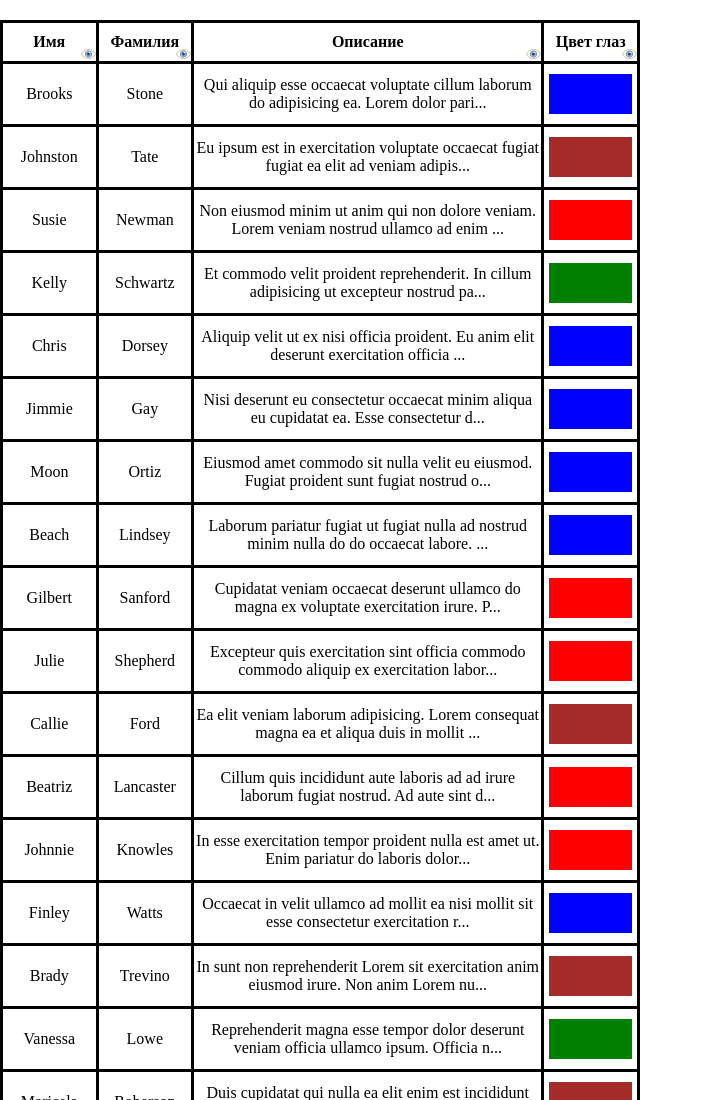
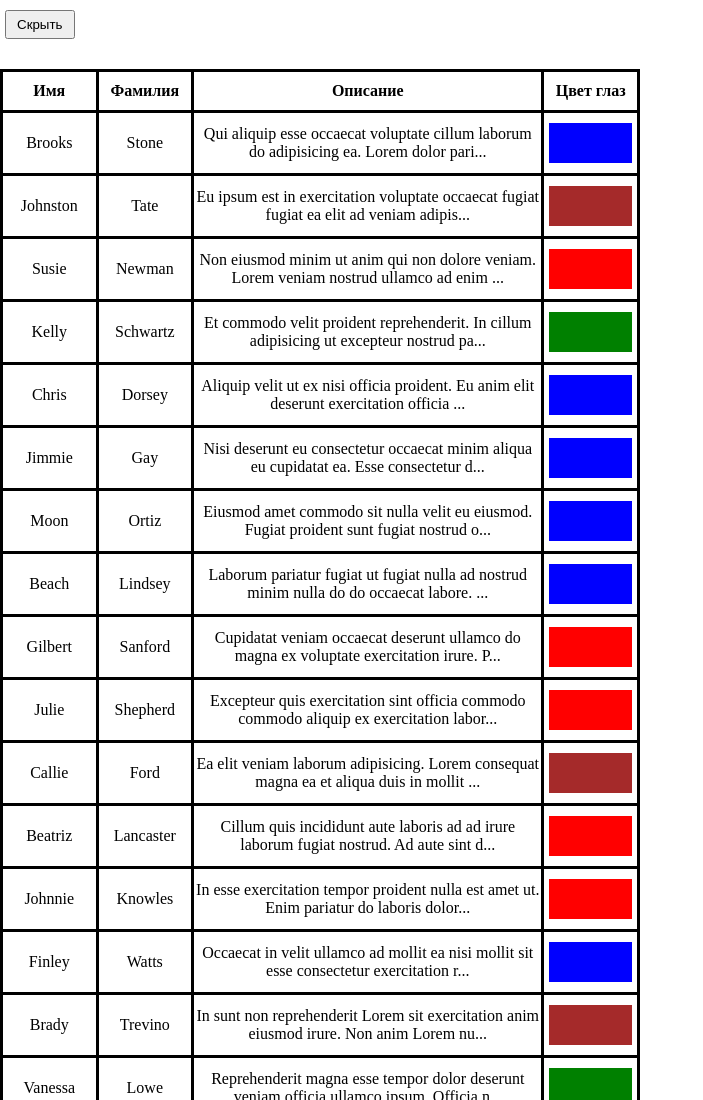
Before and after one commit to AknietKh/Infotecs_tz, a plain HTML site: page index.html in a window 1280 px wide. Shown: the top 1100 px of the page, without its empty margins (0-703 px from the left). Drawn offline with Linux system fonts and the light colour scheme.

Commit message:
Добавляет кнопку Скрыть/Показать содержимое колонок

```diff
--- a/index.html
+++ b/index.html
@@ -6,14 +6,14 @@
     <title>INFOTECH</title>
   </head>
   <body>
-
+      <button class="btn-hidden">Скрыть</button>
       <table class='table'>
         <thead>
           <tr>
-            <th class='first-name _cell'>Имя<span class='hidden-column hidden-off'></span></th>
-            <th class='last-name _cell'>Фамилия<span class='hidden-column hidden-off'>а</span></th>
-            <th class='about _cell'>Описание<span class='hidden-column hidden-off'>а</span></th>
-            <th class='eye-color _cell'>Цвет глаз<span class='hidden-column hidden-off'>а</span></th>
+            <th class='first-name _cell'>Имя</th>
+            <th class='last-name _cell'>Фамилия</th>
+            <th class='about _cell'>Описание</th>
+            <th class='eye-color _cell'>Цвет глаз</th>
           </tr>
         </thead>
         <tbody class='main-data'>
--- a/style/style.css
+++ b/style/style.css
@@ -1,13 +1,6 @@
 *{
   margin: 0;
   padding: 0;
-}
-
-body{
-  display: flex;
-  justify-content: space-between;
-  align-items: flex-start;
-
 }
 
 .table{
@@ -19,7 +12,6 @@ body{
 
 th{
   cursor: pointer;
-  position: relative;
 }
 
 .first-name,
@@ -76,18 +68,7 @@ th.selected[data-order="1"]::after {
   float: right;
 }
 
-.hidden-column{
-  width: 15px;
-  height: 15px;
-  position: absolute;
-  bottom: 0;
-  right: 0;
+.btn-hidden{
+  margin: 10px 5px;
+  padding: 5px 10px;
 }
-
-.hidden-off{
-  content: url(/img/view-30.png);
-}
-
-.hidden-on{
-  content: url(/img/hidden-30.png);
-}
```
